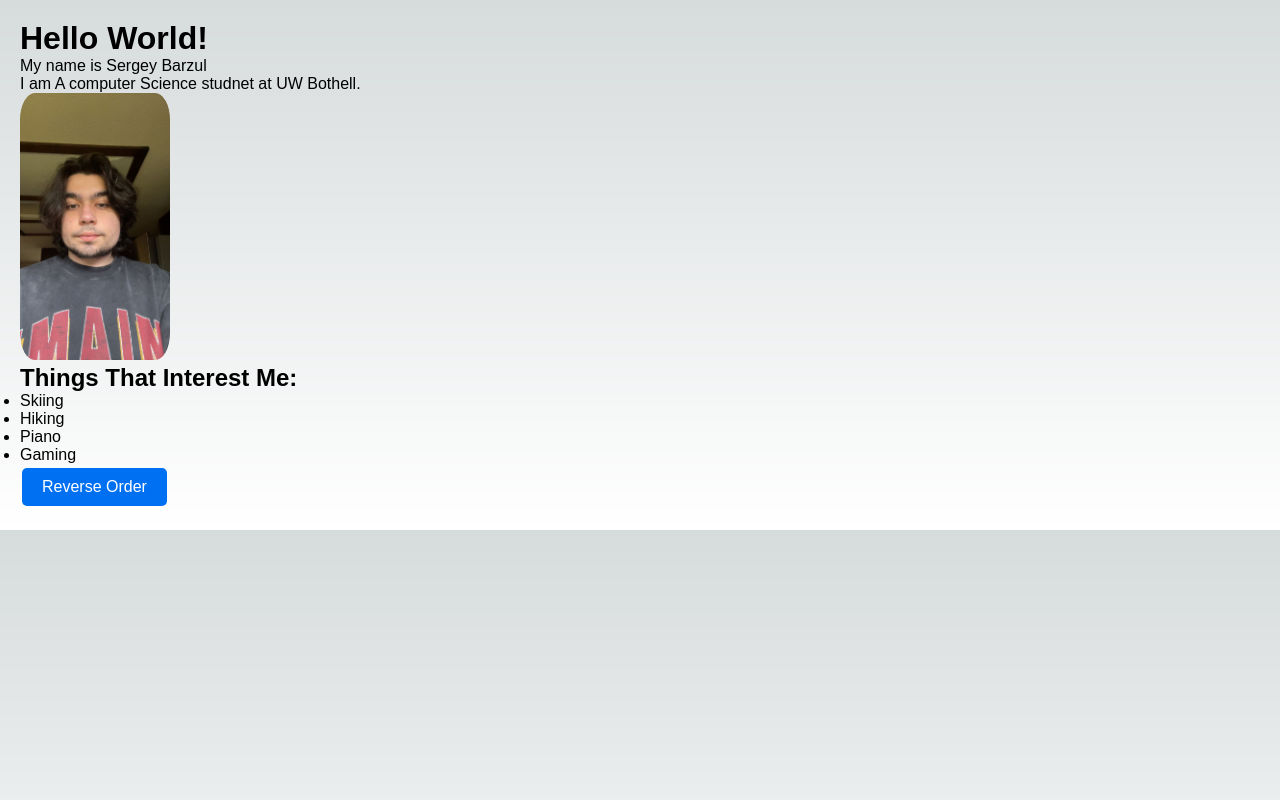
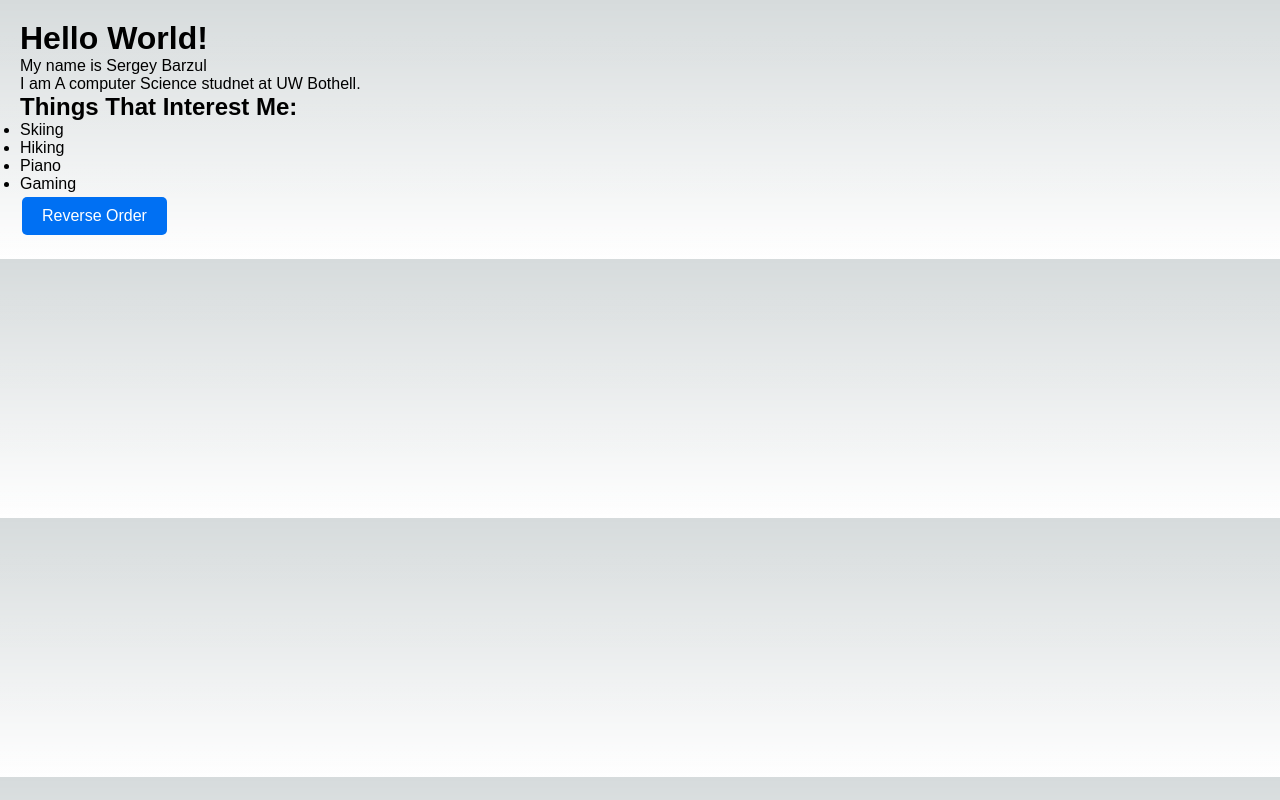
Before and after one commit to sergeycodes/next-portfolio, a Next.js app: page / in a window 1280 px wide. Built offline with nearby package versions, Linux system fonts and the light colour scheme.

Commit message:
Update page.js
added image instead of img

```diff
--- a/src/app/page.js
+++ b/src/app/page.js
@@ -18,7 +18,7 @@ export default function Home() {
         <h1>Hello World!</h1>
         <p>My name is Sergey Barzul</p>
         <p>I am A computer Science studnet at UW Bothell.</p>
-        <img src="./selfie.jpg" alt="Profile" style={{ width: '150px', borderRadius: '10%' }} />
+        <image src="/selfie.jpg" alt="Profile" style={{ width: '150px', borderRadius: '10%' }} />
 
         <h2>Things That Interest Me:</h2>
         <ul>
```
